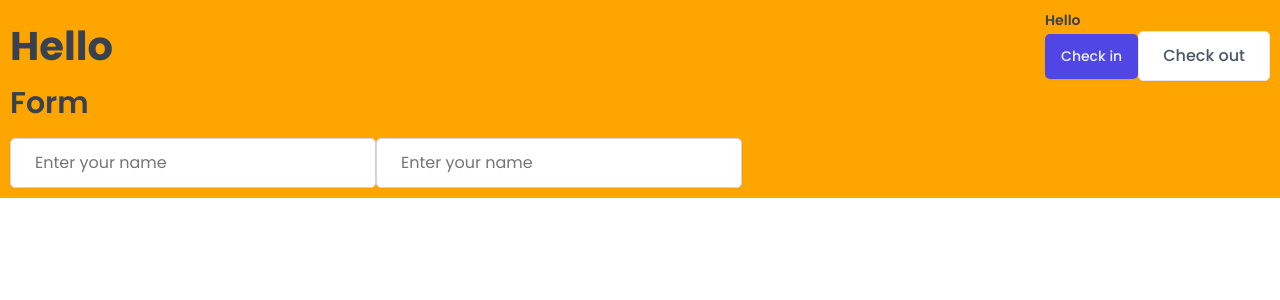
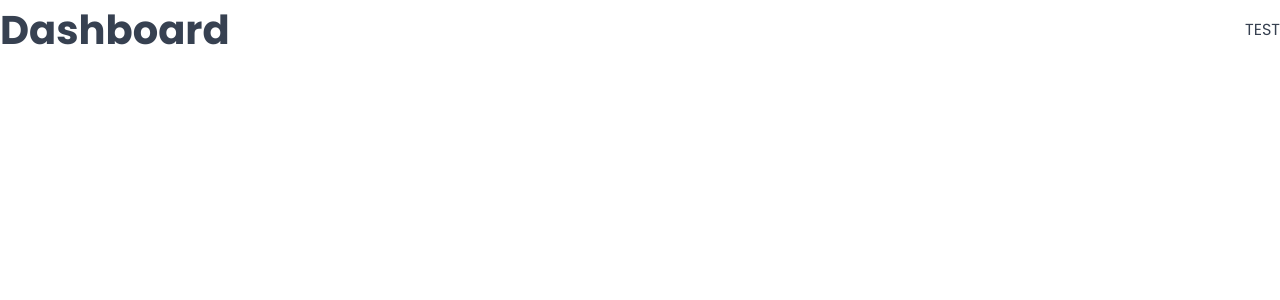
Before and after one commit to saurabhjaykar1603/the-indian-restro, a React (Vite) app: page /dashboard in a window 1280 px wide. Shown: the top 300 px of the page. Built offline with nearby package versions, Linux system fonts and the light colour scheme; a web font is replaced by a local one.

Commit message:
add react router dom setup

```diff
--- a/package.json
+++ b/package.json
@@ -12,6 +12,7 @@
   "dependencies": {
     "react": "^18.2.0",
     "react-dom": "^18.2.0",
+    "react-router-dom": "^6.28.0",
     "styled-components": "^6.1.13"
   },
   "devDependencies": {
--- a/src/App.jsx
+++ b/src/App.jsx
@@ -1,45 +1,33 @@
-import styled from "styled-components";
-import GlobalStyle from "./styles/GlobalStyle";
-import Button from "./ui/Button";
-import Input from "./ui/Input";
-import Heading from "./ui/Heading";
-import Row from "./ui/Row";
-
-
-
-
-
-
-const StyledApp = styled.div`
-  background-color: orange;
-  padding: 10px;
-`;
+import { BrowserRouter, Navigate, Route, Routes } from "react-router-dom"
+import Dashboard from "./pages/Dashboard"
+import Bookings from "./pages/Bookings"
+import Cabins from "./pages/Cabins"
+import Users from "./pages/Users"
+import Settings from "./pages/Settings"
+import PageNotFound from "./pages/PageNotFound"
+import Account from "./pages/Account"
+import Login from "./pages/Login"
+import GlobalStyle from "./styles/GlobalStyle"
 
 function App() {
   return (
     <>
       <GlobalStyle />
-      <Row type='vertical'>
-        <StyledApp>
-          <Row type='horizontal'>
-            <Heading as='h1'>Hello</Heading>
-            <div>
-              <Heading as='h6'>Hello</Heading>
-              <Button variation='primary' size='medium'>Check in</Button>
-              <Button variation='secondary' size='large'>Check out</Button>
-            </div>
-          </Row>
-          <Row type='vertical'>
-            <Heading>Form</Heading>
-            <form action="">
-              <Input placeholder="Enter your name" />
-              <Input placeholder="Enter your name" />
-            </form>
-          </Row>
-        </StyledApp>
-      </Row>
+      <BrowserRouter>
+        <Routes>
+          <Route index element={<Navigate to="dashboard" replace />} />
+          <Route path="dashboard" element={<Dashboard />} />
+          <Route path="bookings" element={<Bookings />} />
+          <Route path="cabins" element={<Cabins />} />
+          <Route path="users" element={<Users />} />
+          <Route path="settings" element={<Settings />} />
+          <Route path="account" element={<Account />} />
+          <Route path="login" element={<Login />} />
+          <Route path="*" element={< PageNotFound />} />
+        </Routes>
+      </BrowserRouter>
     </>
-  );
+  )
 }
 
-export default App;
+export default App
```
Also changed, not shown: 1 other file (tests, documents, lock files or other folders).
